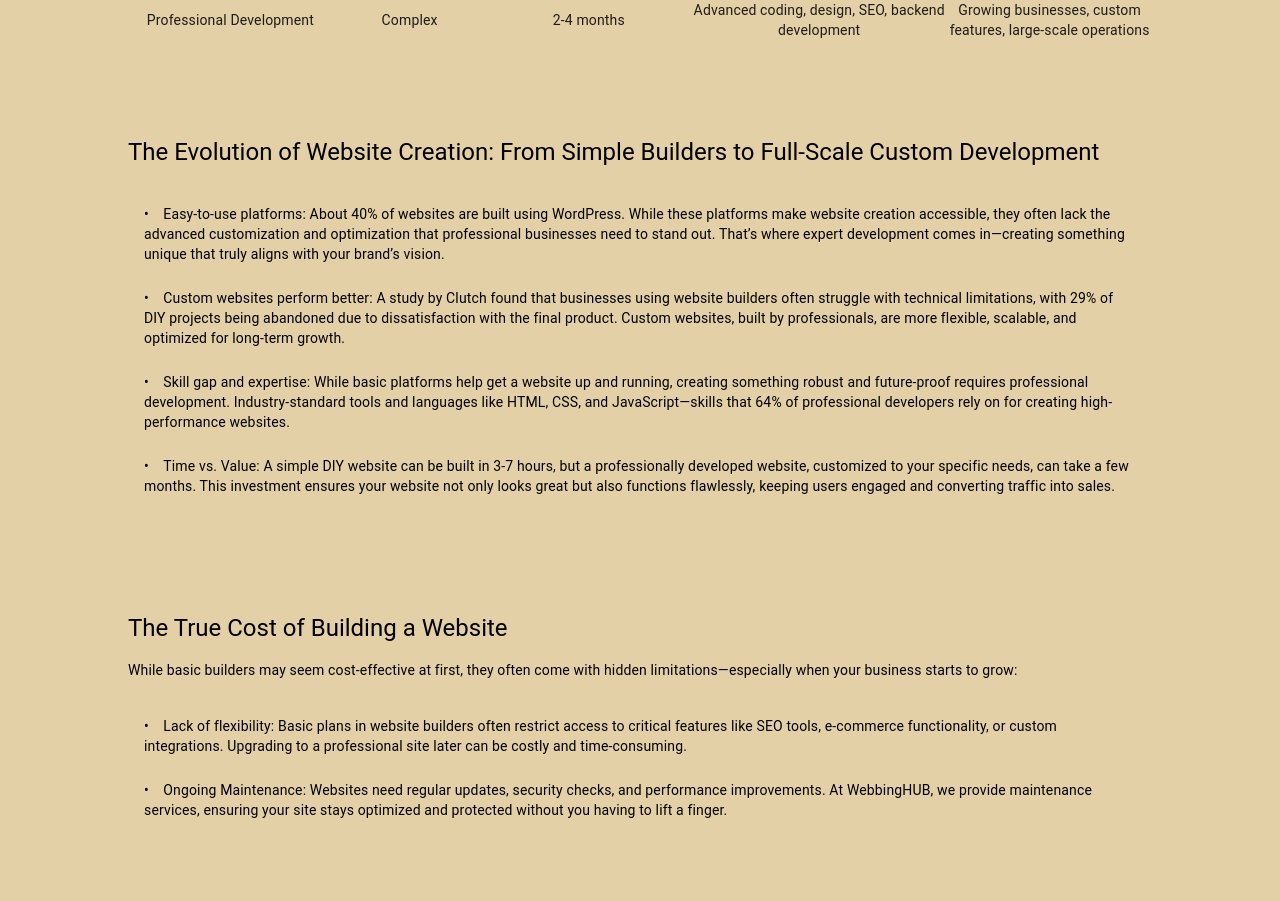
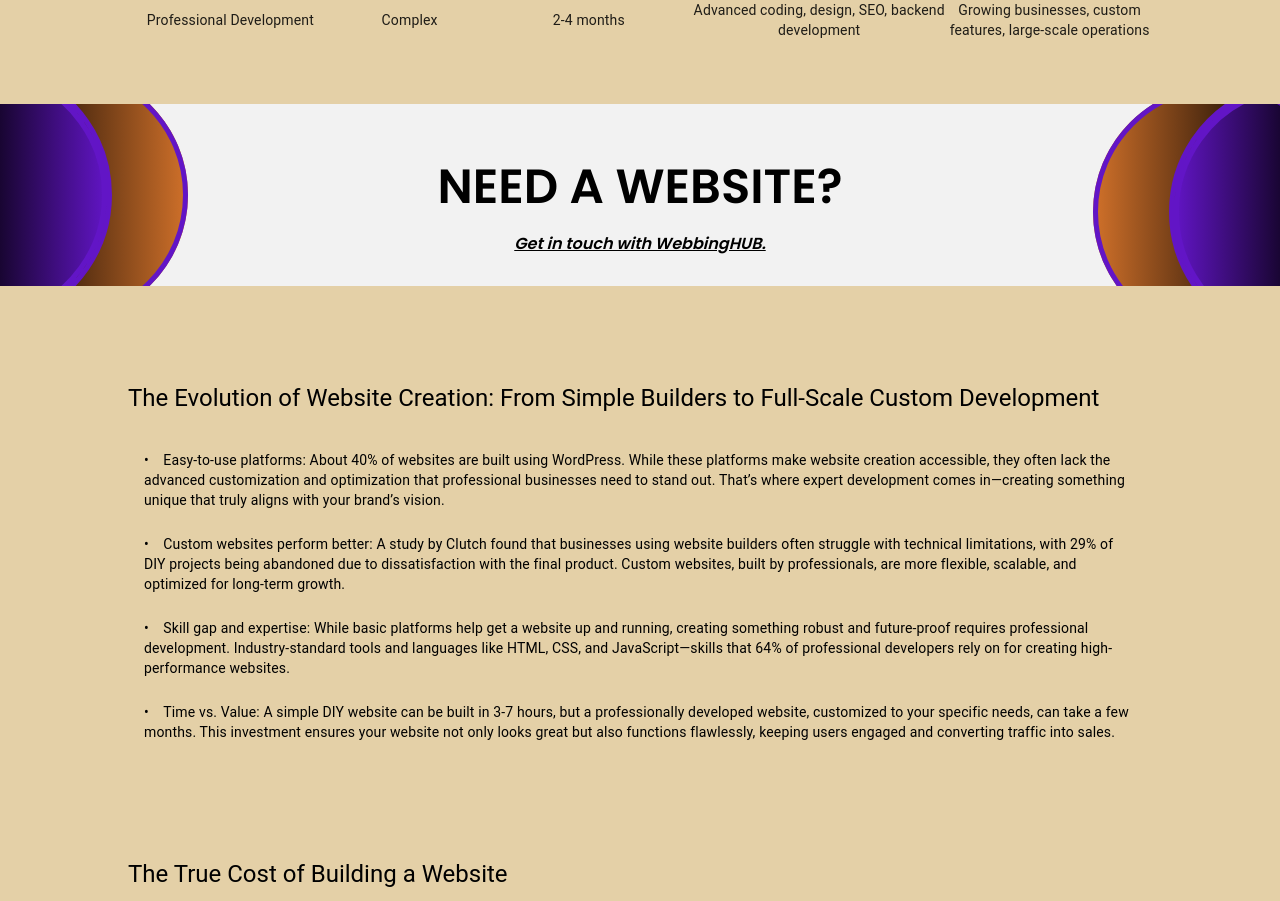
Before and after one commit to mihaiciradev/webbinghub, a Next.js app: page /blog/how-hard-is-it-to-make-a-website in a window 1280 px wide. Shown: the part 877-1778 px from the top of the page. Built offline with nearby package versions, Linux system fonts and the light colour scheme; no server answers.

Commit message:
need a website? -ad

```diff
--- a/src/app/blog/how-hard-is-it-to-make-a-website/page.module.css
+++ b/src/app/blog/how-hard-is-it-to-make-a-website/page.module.css
@@ -6,17 +6,17 @@
   margin-left: 10%;
   color: black;
 
-  & > h4 {
+  &>h4 {
     margin-top: 3rem;
   }
 
-  & > h5 {
+  &>h5 {
     margin-top: 5rem;
     text-align: left;
     align-self: flex-start;
   }
 
-  & > p {
+  &>p {
     align-self: flex-start;
   }
 
@@ -25,3 +25,38 @@
     margin-left: 2.5%;
   }
 }
+
+
+.ad {
+  width: 100vw;
+  height: auto;
+  position: relative;
+  margin-top: 3rem;
+
+  &>img {
+    width: 100vw;
+    height: auto;
+  }
+
+  .ad_text {
+    position: absolute;
+    top: 30%;
+    left: 50%;
+    transform: translateX(-50%);
+    flex-direction: column;
+    gap: 1rem;
+
+    & h3,
+    & a {
+      font-family: var(--font-poppins), sans-serif;
+
+
+    }
+
+
+    & a {
+      text-decoration: underline;
+      font-style: italic;
+    }
+  }
+}
--- a/src/app/blog/how-hard-is-it-to-make-a-website/page.tsx
+++ b/src/app/blog/how-hard-is-it-to-make-a-website/page.tsx
@@ -5,6 +5,8 @@ import SEO from "./assets/SEO.png";
 import { List, ListItem, ListItemText, Typography } from "@mui/material";
 import WebsitesTable from "./WebsitesTable";
 import { Metadata } from "next/types";
+import NeedAWebsite from "./assets/NeedAWebsite.svg";
+import Link from "next/link";
 
 export const metadata: Metadata = {
   title: "How hard is it to make a website?",
@@ -33,6 +35,14 @@ export default function CreateYourOwnWebsite() {
         </Typography>
 
         <WebsitesTable />
+
+        <FlexBox className={styles.ad}>
+          <Image src={NeedAWebsite} alt="Need a website webbinghub" />
+          <FlexBox className={styles.ad_text}>
+            <Typography variant="h3">NEED A WEBSITE?</Typography>
+            <Link href="/contact">Get in touch with WebbingHUB.</Link>
+          </FlexBox>
+        </FlexBox>
 
         <Typography variant="h5">
           The Evolution of Website Creation: From Simple Builders to Full-Scale
```
Also changed, not shown: src/app/blog/how-hard-is-it-to-make-a-website/assets/NeedAWebsite.svg (added).
